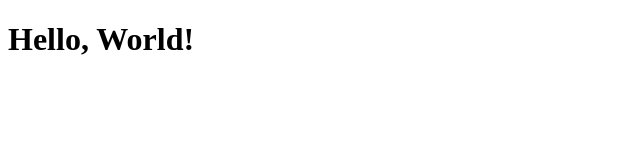
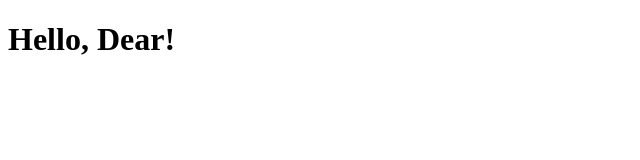
Before and after one commit to DiYue1314/-DiYue1314.github.io, a plain HTML site: page index.html in a window 1280 px wide. Shown: the full height of the page, 0-640 px from the left. Drawn offline with Linux system fonts and the light colour scheme.

Commit message:
test ssh key

```diff
--- a/index.html
+++ b/index.html
@@ -7,6 +7,6 @@
     <title>Document</title>
 </head>
 <body>
-    <h1>Hello, World!</h1>
+    <h1>Hello, Dear!</h1>
 </body>
 </html>
```
